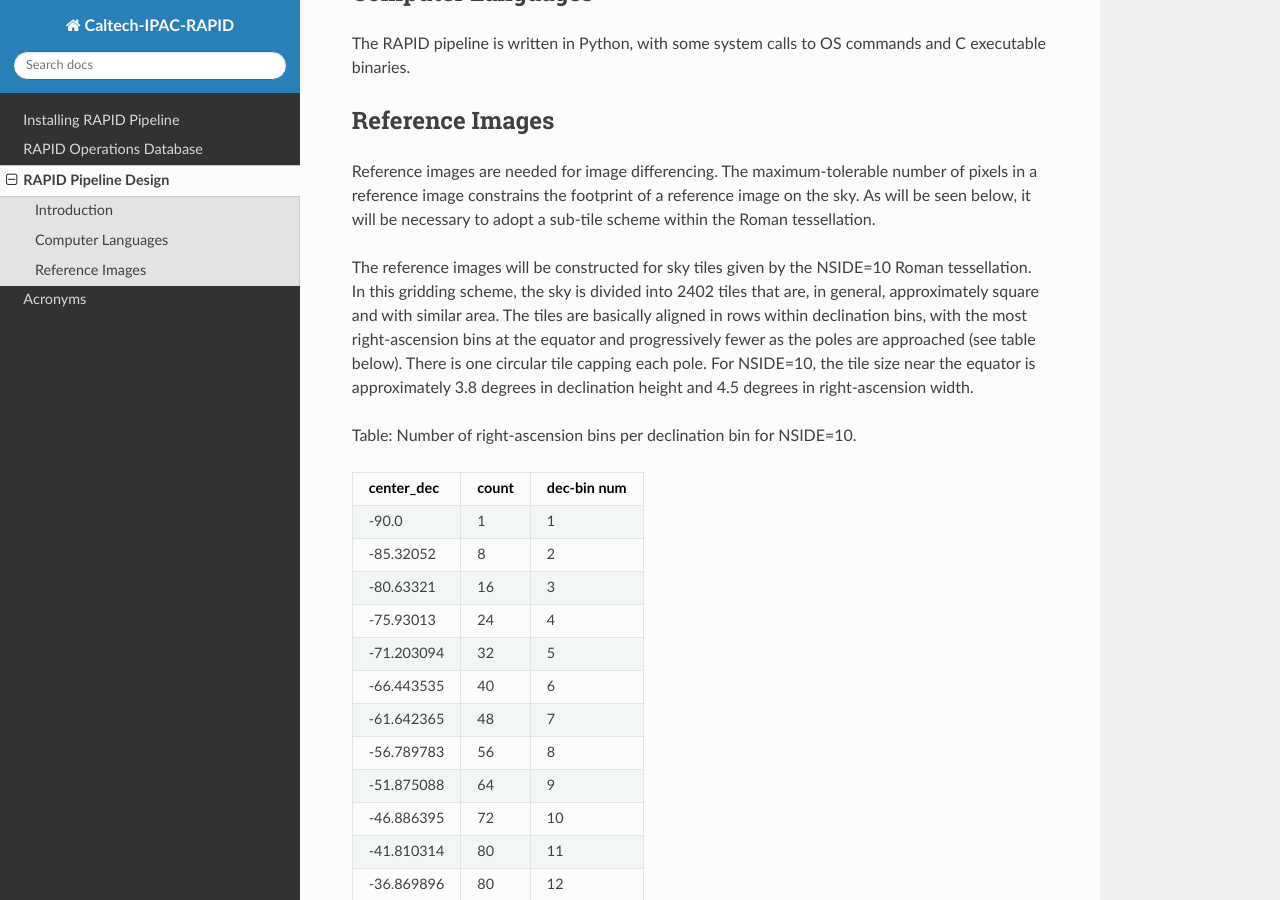
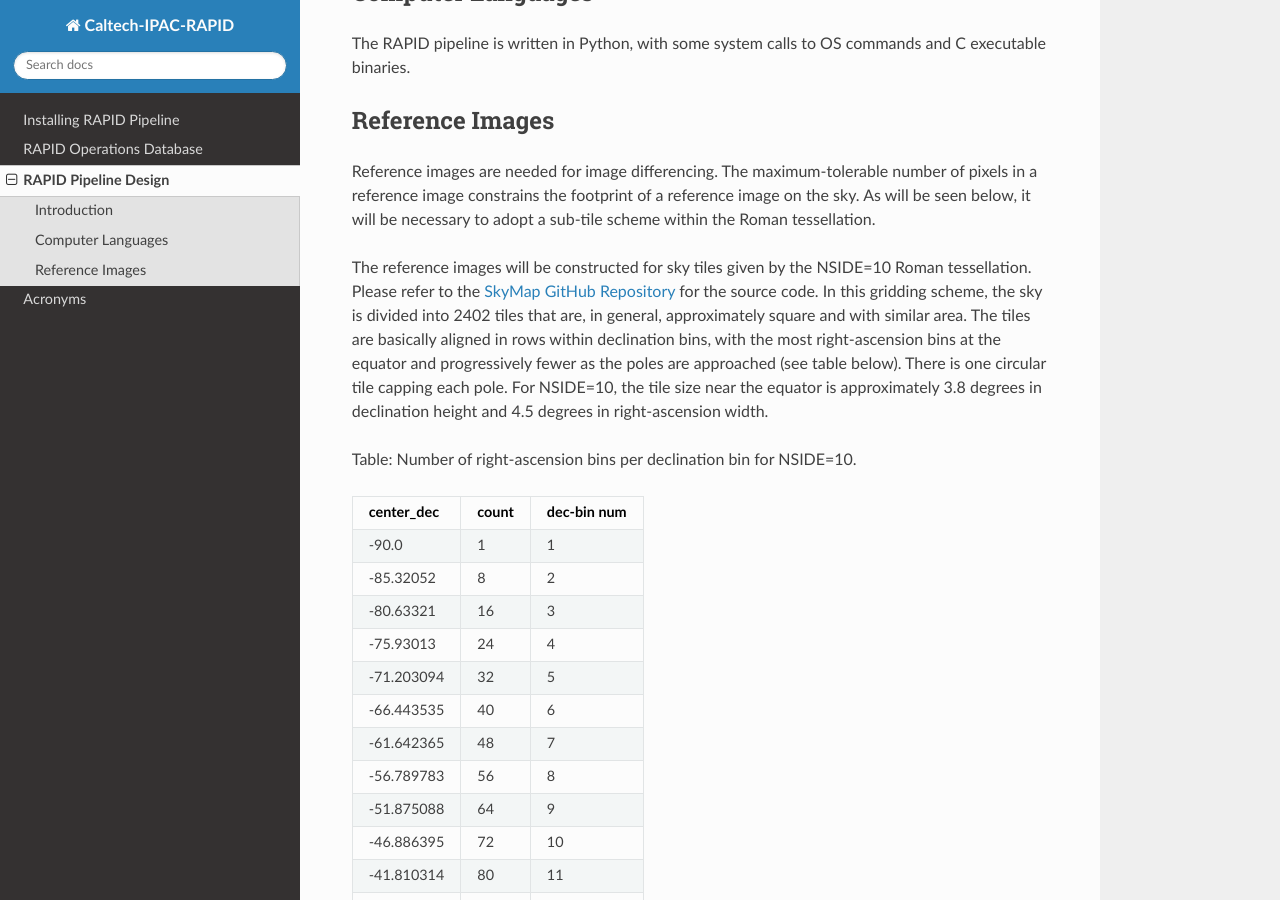
Before and after one commit to Caltech-IPAC/rapid, a Sphinx documentation site: the page built from docs/source/pl/pl.rst, in a window 1280 px wide and 900 px high, scrolled down 461 px. Built offline with Sphinx 7.4.7 and the Read the Docs theme 2.0.0, drawn with Linux system fonts in a browser that asks for light colours.

Commit message:
Added link to skymap git repo.

```diff
--- a/docs/source/pl/pl.rst
+++ b/docs/source/pl/pl.rst
@@ -27,6 +27,7 @@ constrains the footprint of a reference image on the sky.  As will be seen below
 a sub-tile scheme within the Roman tessellation.
 
 The reference images will be constructed for sky tiles given by the NSIDE=10 Roman tessellation.
+Please refer to the `SkyMap GitHub Repository <https://github.com/darioflute/skymap>`_ for the source code.
 In this gridding scheme, the sky is divided into 2402 tiles that are, in general,
 approximately square and with similar area.
 The tiles are basically aligned in rows within declination bins, with the most right-ascension
```
